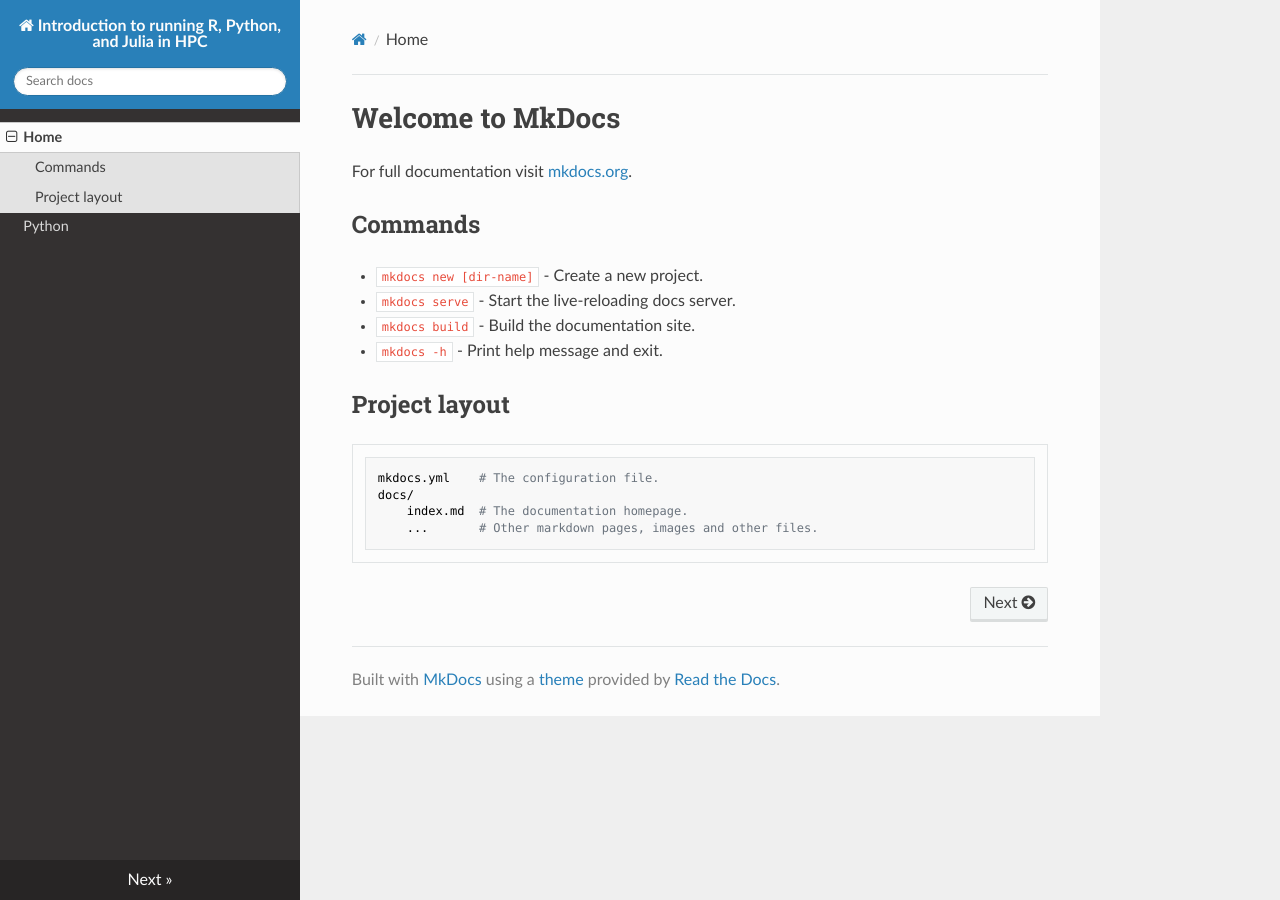
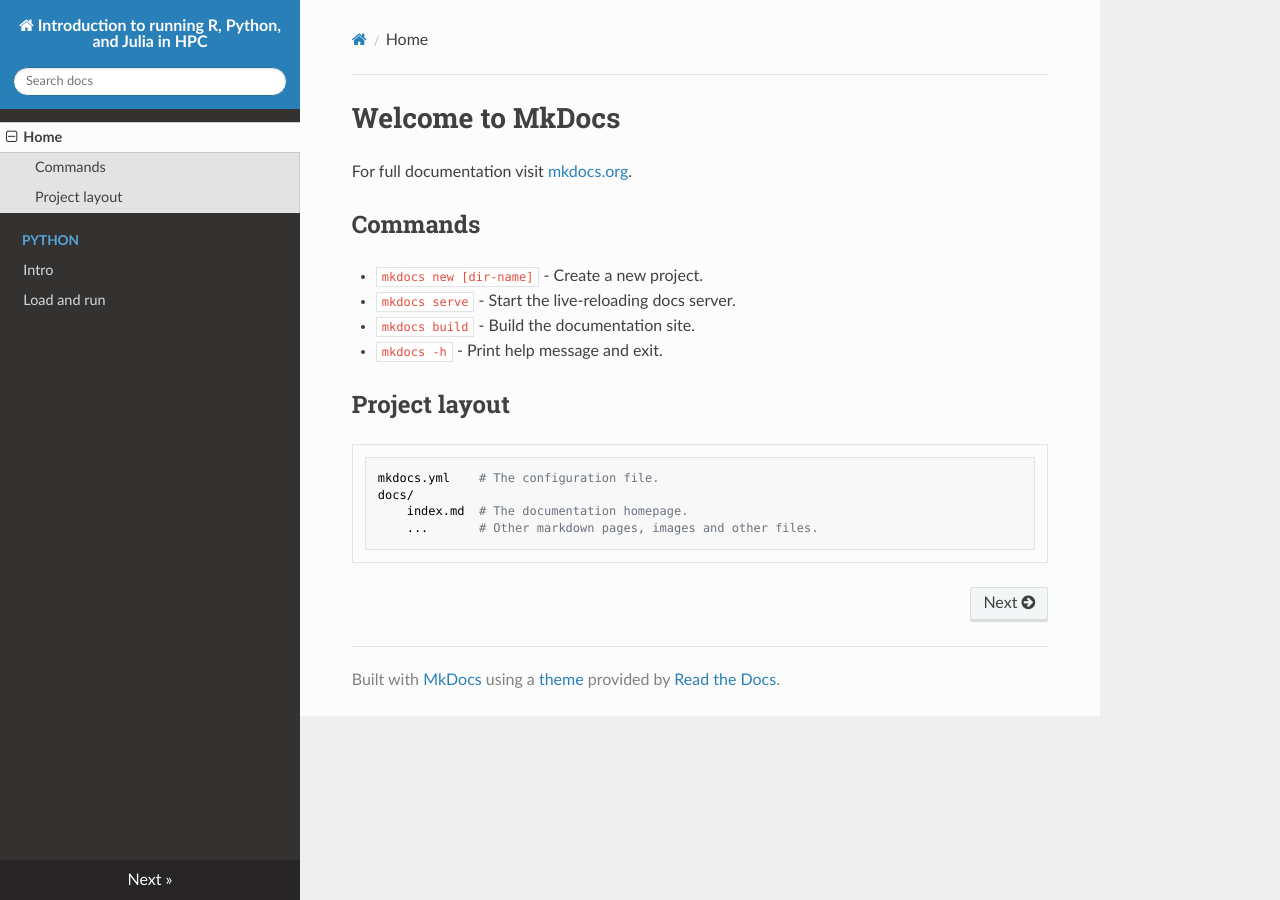
Before and after one commit to UPPMAX/R-python-julia-matlab-HPC, an MkDocs documentation site: the page built from docs/index.md, in a window 1280 px wide. Built offline with MkDocs 1.6.1, drawn with Linux system fonts in a browser that asks for light colours; nearby versions of some CDN libraries.

Commit message:
Update mkdocs.yml

```diff
--- a/mkdocs.yml
+++ b/mkdocs.yml
@@ -2,7 +2,9 @@
 
 nav:
     - Home: index.md
-    - Python: python-intro.md
+    - Python:
+      - Intro: python-intro.md
+      - Load and run: load_run.md
 
 theme: readthedocs
 
```
